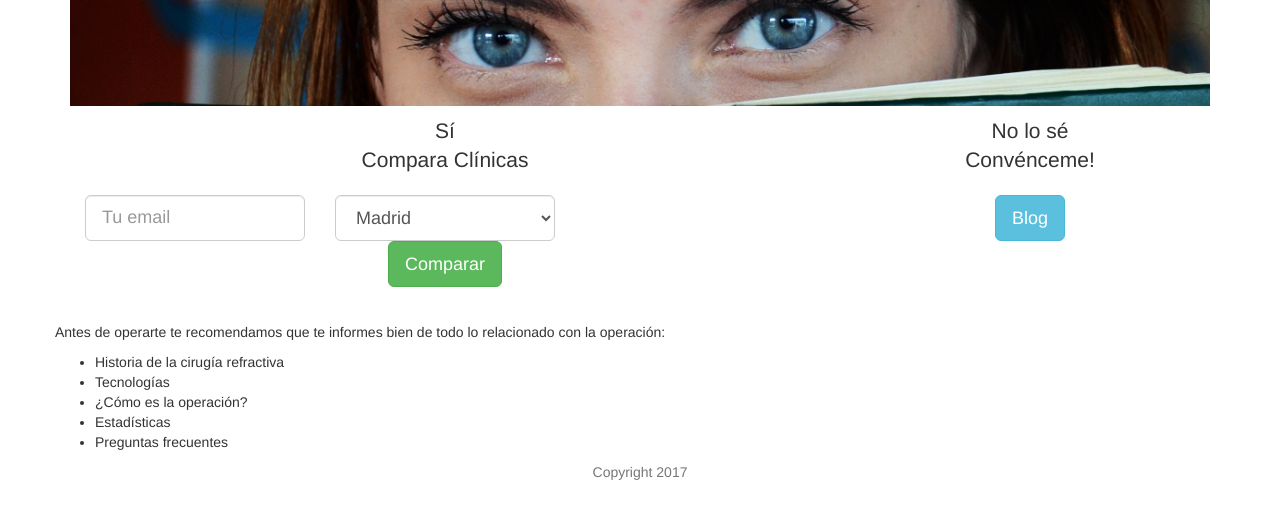
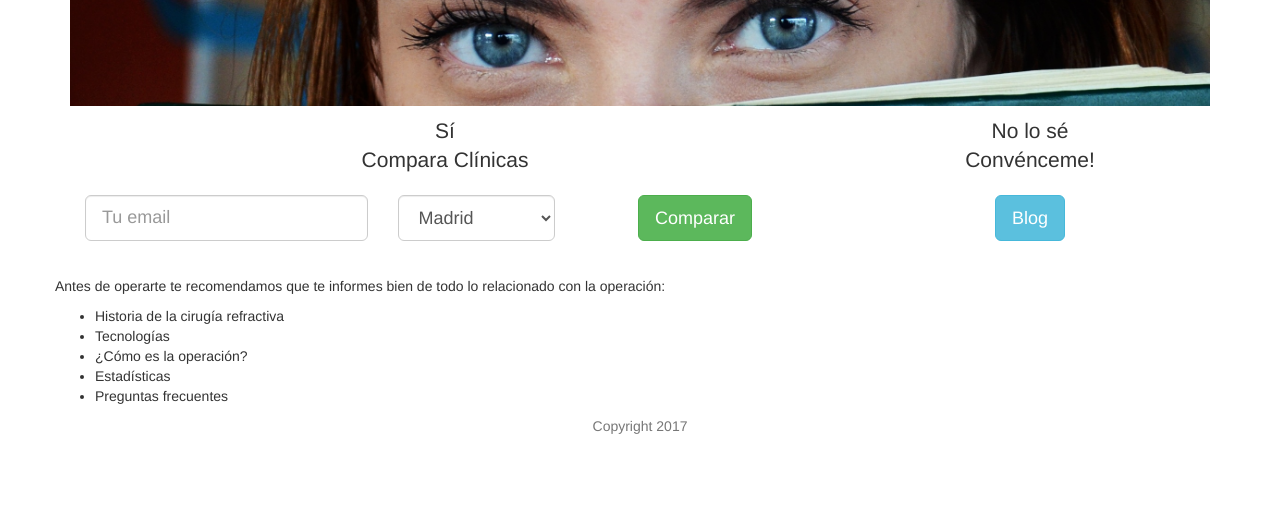
Before and after one commit to JUANRA251/EyeAdvisor, a plain HTML site: page index.html in a window 1280 px wide. Shown: the part 176-694 px from the top of the page. Drawn offline with nearby package versions, Linux system fonts and the light colour scheme.

Commit message:
Update index.html

```diff
--- a/index.html
+++ b/index.html
@@ -37,17 +37,19 @@
             <div class="col-xs-8 text-center text-capitalize">
                 <p class="lead">Sí<br>Compara clínicas</p
                 <form class="form-group row">
-                    <div class="form-group col-xs-4">
+                    <div class="form-group col-xs-5">
                         <label for="email" class="sr-only">Email</label>
                         <input type="email" class="form-control input-lg" id="email" placeholder="Tu email">
                     </div>
-                    <div class="form-group col-xs-4">
+                    <div class="form-group col-xs-3">
                         <label for="city" class="sr-only">Tu provincia</label>
                         <select class="form-control input-lg" id="city" placeholder="Tu provincia">
                             <option>Madrid</option>
                             <option>Barcelona</option>
                             <option>Bilbao</option>
                         </select>
+                    </div>
+                    <div class="form-group col-xs-4">
                         <button type="submit" class="btn btn-success btn-lg">Comparar</button>
                     </div>
                 </form>
```
